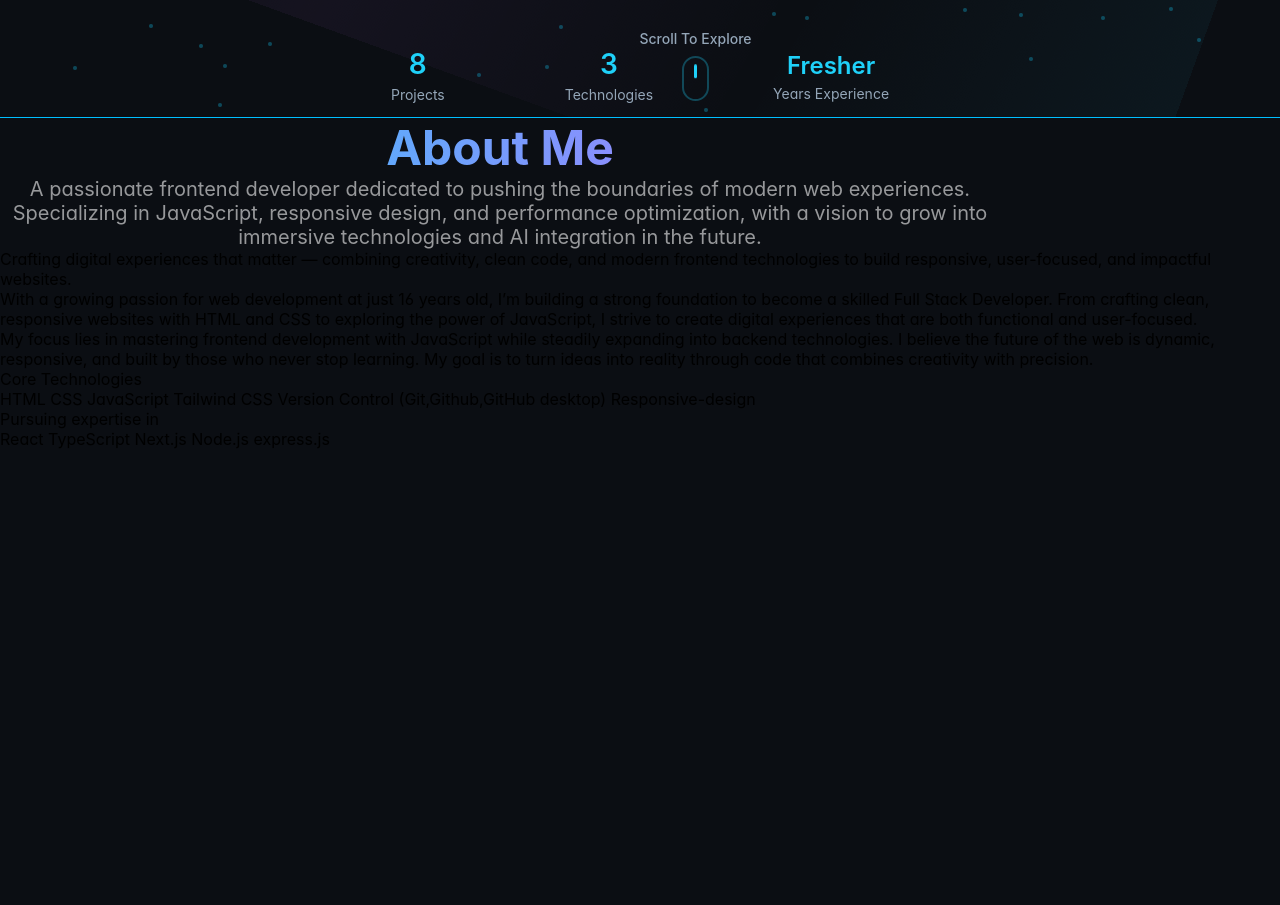
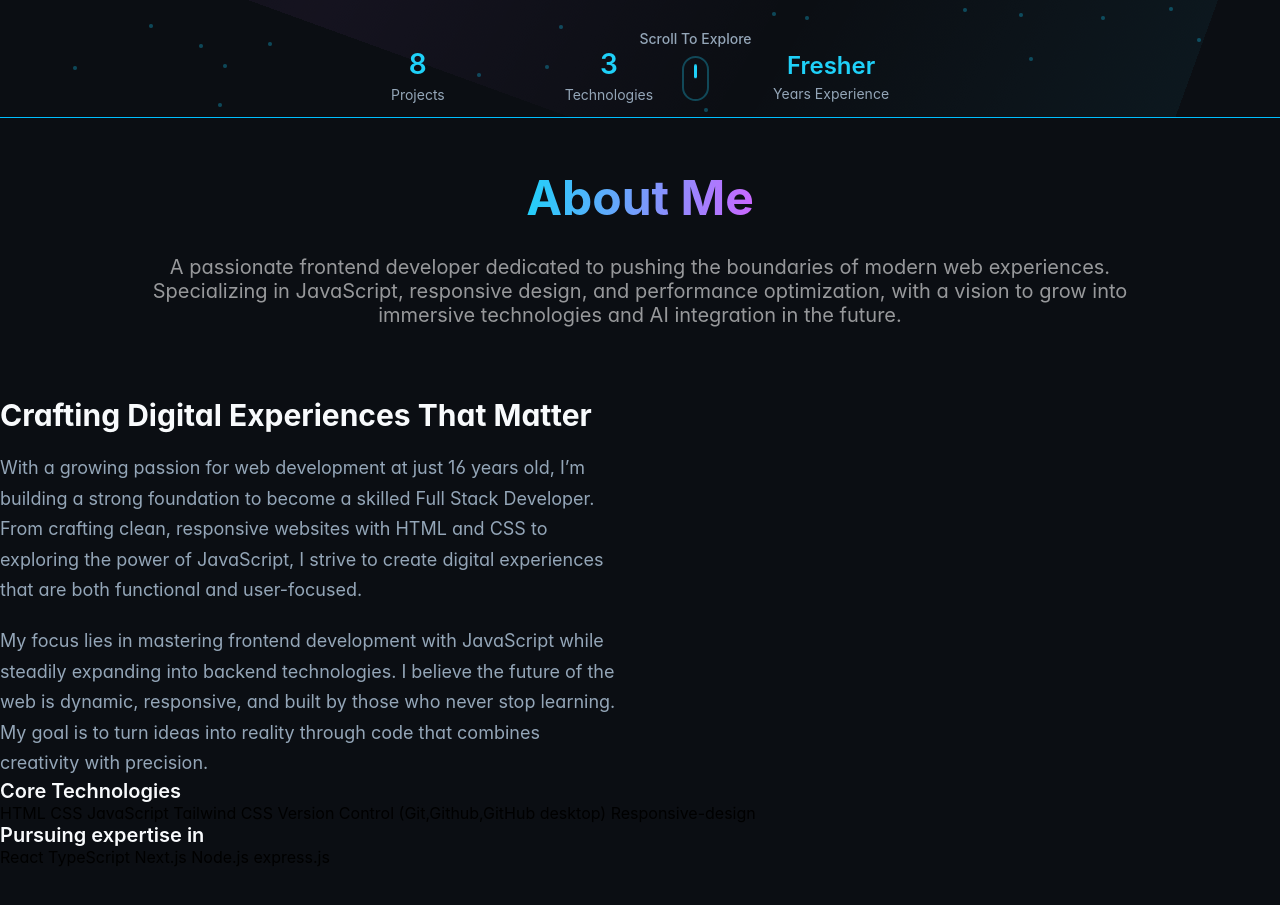
Before and after one commit to zaid-khan-code/My-Portfoilio, a plain HTML site: page index.html in a window 1280 px wide. Shown: the part 683-1588 px from the top of the page. Drawn offline with Linux system fonts and the light colour scheme.

Commit message:
another work on sec section

```diff
--- a/index.html
+++ b/index.html
@@ -269,35 +269,34 @@
                 <div class="sec-2-div-1">
                     <div class="sec-2-div-1-div-1">
                         <div class="sec-2-div-1-div-1-div">About Me</div>
+                        <div class="sec-2-div-1-div-2">A passionate frontend developer dedicated to pushing the
+                            boundaries
+                            of modern web
+                            experiences. Specializing in
+                            JavaScript, responsive design, and performance optimization, with a vision to grow into
+                            immersive technologies
+                            and AI
+                            integration in the future.</div>
                     </div>
-                    <div class="sec-2-div-1-div-2">A passionate frontend developer dedicated to pushing the boundaries
-                        of modern web
-                        experiences. Specializing in
-                        JavaScript, responsive design, and performance optimization, with a vision to grow into
-                        immersive technologies
-                        and AI
-                        integration in the future.</div>
                 </div>
                 <div class="sec-2-div-2">
                     <div class="sec-2-div-2-div-1">
-                        <div class="sec-2-div-2-div-1-div-1">Crafting digital experiences that matter — combining
-                            creativity, clean code, and modern frontend technologies to build
-                            responsive, user-focused, and impactful websites.</div>
-                        <div class="sec-2-div-2-div-1-div-2">With a growing passion for web development at just 16 years
+                        <div class="sec-2-div-2-div-1-div-1">Crafting Digital Experiences That Matter</div>
+                        <div class="sec-2-div-2-div-1-div-2 mememeoo" >With a growing passion for web development at just 16 years
                             old, I’m building a strong foundation to become a skilled Full Stack Developer. From
                             crafting clean, responsive websites with HTML and CSS to exploring the power of JavaScript,
                             I strive to create digital experiences that are both functional and user-focused.</div>
-                        <div class="sec-2-div-2-div-1-div-3">My focus lies in mastering frontend development with
+                        <div class="sec-2-div-2-div-1-div-3 mememeoo">My focus lies in mastering frontend development with
                             JavaScript while steadily expanding into backend technologies. I
                             believe the future of the web is dynamic, responsive, and built by those who never stop
                             learning. My goal is to turn
                             ideas into reality through code that combines creativity with precision.</div>
-                        <div class="sec-2-div-2-div-1-div-4">Core Technologies</div>
-                        <div class="sec-2-div-2-div-1-div-5">HTML CSS JavaScript Tailwind CSS Version Control (Git,Github,GitHub desktop) Responsive-design </div>
-                        <div class="sec-2-div-2-div-1-div-4">Pursuing expertise in</div>
+                        <div class="sec-2-div-2-div-1-div-4 coreooe">Core Technologies</div>
+                        <div class="sec-2-div-2-div-1-div-5">HTML CSS JavaScript Tailwind CSS Version Control
+                            (Git,Github,GitHub desktop) Responsive-design </div>
+                        <div class="sec-2-div-2-div-1-div-4  coreooe">Pursuing expertise in</div>
                         <div class="sec-2-div-2-div-1-div-5"> React
                             TypeScript
-
                             Next.js
                             Node.js
                             express.js</div>
--- a/style.css
+++ b/style.css
@@ -491,28 +491,65 @@ header>span {
     justify-content: center;
 }
 
-.sec-con{
+.sec-con {
     display: flex;
     flex-direction: column;
+    width: 1300px;
+    padding: 50px 0px;
+    gap: 70px;
 }
+
 /* .sec-2-div-1-div-1  {} */
-.sec-2-div-1-div-1-div  {
+.sec-2-div-1-div-1-div {
     background: linear-gradient(96deg, hsl(191 95% 55%) 0%, hsl(280 100% 70%) 100%);
     background-clip: text;
     color: #ffffff00;
     font-size: 48px;
     font-weight: 700;
+
+    width: max-content;
+    margin: auto;
 }
 
 .sec-2-div-1-div-2 {
     font-size: 20px;
     color: #ffffff93;
+    width: 1000px;
+    margin: auto;
 }
 
 .sec-2-div-1 {
     display: flex;
     justify-content: center;
     flex-direction: column;
-    width: 1000px;
-        text-align: center;
+    text-align: center;
 }
+
+.sec-2-div-2-div-1-div-1 {
+    color: rgb(248, 250, 252);
+    font-size: 30px;
+    font-weight: 700;
+    width: 802px;
+}
+
+.mememeoo {
+    color: rgb(148, 166, 184);
+    font-size: 18px;
+    width: 620px;
+    font-weight: 400;
+    line-height: 1.7;
+    padding: 20px 0px 0px 0px;
+    text-align: left;
+}
+
+.sec-2-div-1-div-1 {
+    display: flex;
+    flex-direction: column;
+    gap: 28px;
+}
+
+.coreooe {
+    font-size: 20px;
+    font-weight: 600;
+    color: rgb(248, 250, 252);
+}
```
